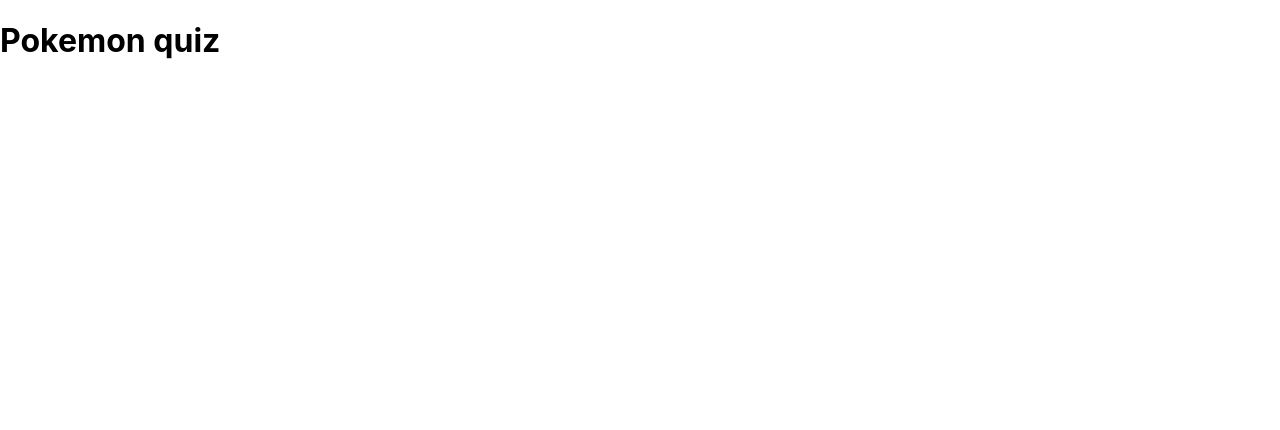
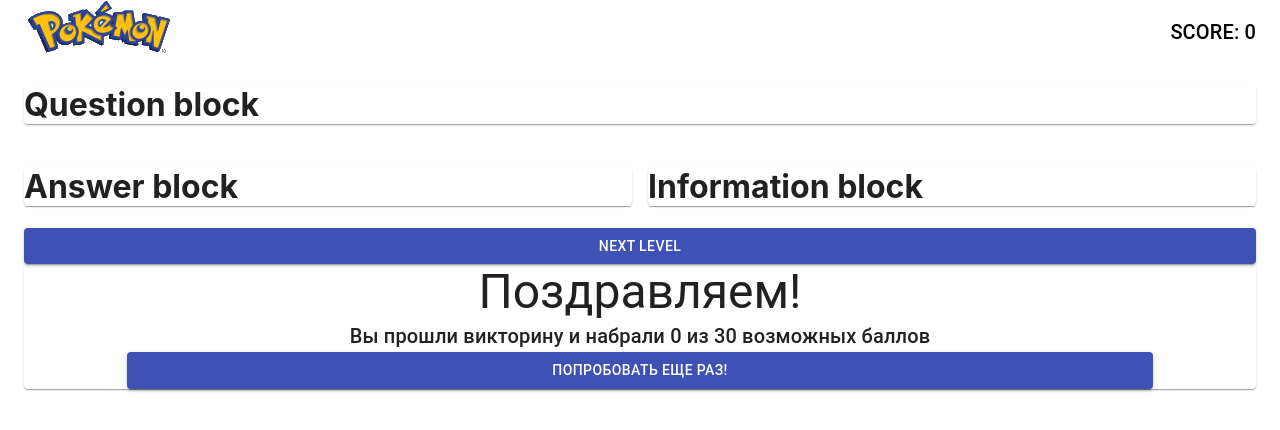
Before and after one commit to dengivseti/pokemon_quiz, a React (Create React App) app: page / in a window 1280 px wide. Shown: the top 430 px of the page. Built offline with nearby package versions, Linux system fonts and the light colour scheme; the HTML template or start-up script is replaced by a standard one.

Commit message:
feat: add the main page and components

```diff
--- a/src/App.tsx
+++ b/src/App.tsx
@@ -1,12 +1,19 @@
 import React from 'react'
-
+import {QuizPage} from "./pages/QuizPage"
+import {Header} from "./components/Header"
+import {Container} from "@material-ui/core"
+import {ResultPage} from "./pages/ResultPage"
 
 function App() {
-  return (
-    <div className="App">
-      <h1>Pokemon quiz</h1>
-    </div>
-  )
+    return (
+        <div className="App">
+            <Container fixed>
+            <Header/>
+            <QuizPage/>
+            <ResultPage/>
+            </Container>
+        </div>
+    )
 }
 
 export default App
--- /dev/null
+++ b/src/components/Answers.tsx
@@ -0,0 +1,10 @@
+import React from "react"
+import { Paper } from "@material-ui/core"
+
+export const Answers: React.FC = () => {
+    return (
+        <Paper>
+            <h1>Answer block</h1>
+        </Paper>
+    )
+}
--- /dev/null
+++ b/src/components/Header.tsx
@@ -0,0 +1,24 @@
+import React from "react"
+import logo from "../assets/images/pokemon_logo.png"
+import {Grid, Typography} from "@material-ui/core"
+
+export const Header: React.FC = () => {
+    return (
+        <>
+            <Grid
+                container
+                direction="row"
+                justify="space-between"
+                alignItems="center"
+            >
+                <Grid item xs={12} sm={6}>
+                    <img alt="pokemon quiz" src={logo}/>
+                </Grid>
+                <Grid item xs={12} sm={6}>
+                    <Typography align='right' variant='h6'>SCORE: 0</Typography>
+                </Grid>
+            </Grid>
+        </>
+
+    )
+}
--- /dev/null
+++ b/src/components/Information.tsx
@@ -0,0 +1,11 @@
+import React from "react"
+import { Paper } from "@material-ui/core"
+
+export const Information: React.FC = () => {
+
+    return (
+        <Paper>
+            <h1>Information block</h1>
+        </Paper>
+    )
+}
--- /dev/null
+++ b/src/components/Question.tsx
@@ -0,0 +1,12 @@
+import React from "react"
+import {Paper} from "@material-ui/core"
+
+export const Question: React.FC = () => {
+    return (
+        <>
+            <Paper>
+                <h1>Question block</h1>
+            </Paper>
+        </>
+    )
+}
--- /dev/null
+++ b/src/pages/QuizPage.tsx
@@ -0,0 +1,28 @@
+import React from "react"
+import {Question} from "../components/Question"
+import {Grid, Button} from "@material-ui/core"
+import {Answers} from "../components/Answers"
+import {Information} from "../components/Information"
+
+export const QuizPage: React.FC = () => {
+    return (
+        <div>
+            <Grid container>
+                <Grid item xs={12}>
+                    <Question/>
+                </Grid>
+                <Grid container spacing={2}>
+                    <Grid item xs={6}>
+                        <Answers/>
+                    </Grid>
+                    <Grid item xs={6}>
+                        <Information/>
+                    </Grid>
+                </Grid>
+                <Grid item xs={12}>
+                    <Button variant="contained" color="primary" fullWidth={true}>Next level</Button>
+                </Grid>
+            </Grid>
+        </div>
+    )
+}
--- /dev/null
+++ b/src/pages/ResultPage.tsx
@@ -0,0 +1,19 @@
+import React from "react"
+import {Button, Grid, Paper, Typography} from "@material-ui/core"
+
+export const ResultPage: React.FC = () => {
+
+    return (
+        <Paper >
+            <Grid container justify='center'>
+                <Grid item xs={12}>
+                    <Typography align='center' variant='h3'>Поздравляем!</Typography>
+                    <Typography align='center' variant='h6'>Вы прошли викторину и набрали 0 из 30 возможных баллов</Typography>
+                </Grid>
+                <Grid item xs={10}>
+                    <Button variant="contained" color="primary" fullWidth={true}>Попробовать еще раз!</Button>
+                </Grid>
+            </Grid>
+        </Paper>
+    )
+}
--- a/src/react-app-env.d.ts
+++ b/src/react-app-env.d.ts
@@ -1 +1,2 @@
 /// <reference types="react-scripts" />
+declare module "*.png"
```
Also changed, not shown: public/manifest.json, src/assets/images/pokemon_logo.png (added).
